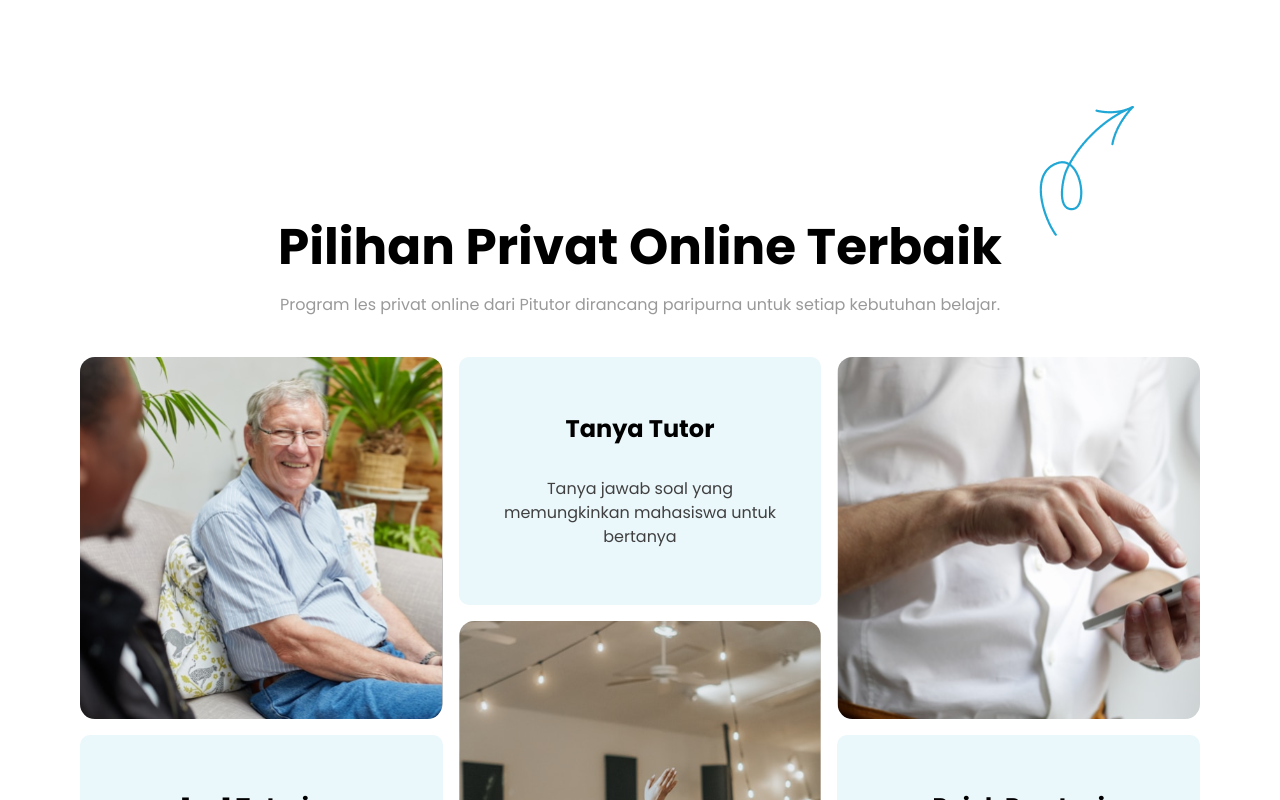
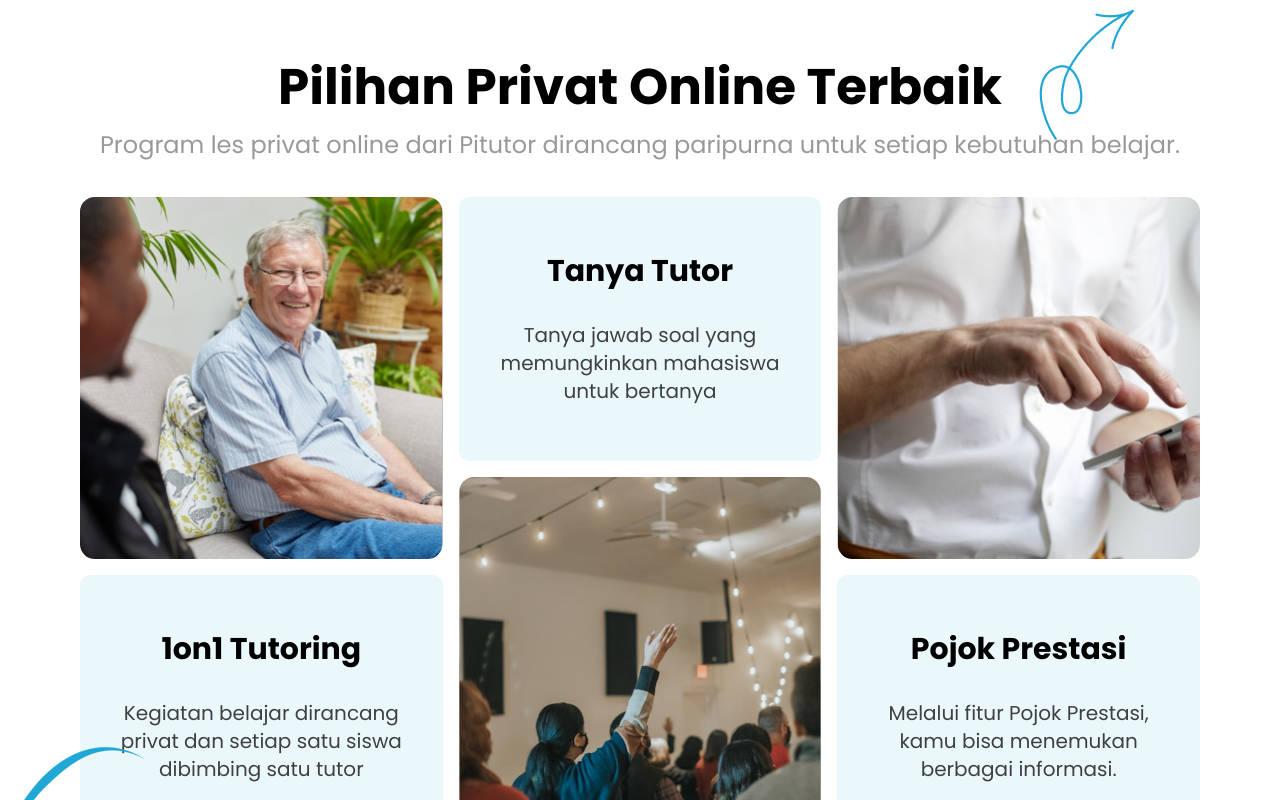
Before and after one commit to hafizzrn/Pitutor, a React (Vite) app: page / in a window 1280 px wide. Shown: the part 3540-4340 px from the top of the page. Built offline with nearby package versions, Linux system fonts and the light colour scheme.

Commit message:
fix: fix some styles

```diff
--- a/src/pages/home/partials/Service.tsx
+++ b/src/pages/home/partials/Service.tsx
@@ -7,40 +7,57 @@ import assets2 from "./../../../assets/service-bottom.png";
 const Service = () => {
   return (
     <section className="py-24 relative flex flex-col gap-10 md:gap--2">
-      <section className="pb-40 container relative">
-        <img src={assets1} alt="" className="absolute top-24 right-32" />
+      <section className=" container relative">
+        <img src={assets1} alt="" className="absolute top-0 right-32" />
       </section>
       <div className="text-center flex flex-col items-center gap-2">
-        <h1 className="text-[24px] md:text-[50px] font-bold">Pilihan Privat Online Terbaik</h1>
-        <p className="text-base text-[18px] text-[#00000066]">Program les privat online dari Pitutor dirancang paripurna untuk setiap kebutuhan belajar.</p>
+        <h1 className="text-[24px] md:text-[50px] font-bold">
+          Pilihan Privat Online Terbaik
+        </h1>
+        <p className="text-base text-[18px] md:text-[24px] text-[#00000066]">
+          Program les privat online dari Pitutor dirancang paripurna untuk
+          setiap kebutuhan belajar.
+        </p>
       </div>
       <div className="grid container grid-cols-1 lg:grid-cols-2 xl:grid-cols-3 gap-4">
         <div>
           <img src={pic1} alt="" className="mb-4 w-full" />
           <div className="rounded-[10px] bg-[#EAF7FB] px-6 md:px-8 py-10 md:py-14 flex flex-col gap-5 md:gap-8 items-center text-center">
-            <span className="text-lg md:text-2xl text-black font-bold">1on1 Tutoring</span>
-            <p className="text-base text-[16px] text-[#404040]">Kegiatan belajar dirancang privat dan setiap satu siswa dibimbing satu tutor</p>
+            <span className="text-lg md:text-3xl text-black font-bold">
+              1on1 Tutoring
+            </span>
+            <p className="text-base text-xl text-[#404040]">
+              Kegiatan belajar dirancang privat dan setiap satu siswa dibimbing
+              satu tutor
+            </p>
           </div>
         </div>
         <div>
           <div className="rounded-[10px] bg-[#EAF7FB] px-6 md:px-8 py-10 md:py-14 flex flex-col gap-5 md:gap-8 items-center text-center">
-            <span className="text-lg md:text-2xl text-black font-bold">Tanya Tutor</span>
-            <p className="text-base text-[16px] text-[#404040]">Tanya jawab soal yang memungkinkan mahasiswa untuk bertanya</p>
+            <span className="text-lg md:text-3xl text-black font-bold">
+              Tanya Tutor
+            </span>
+            <p className="text-base text-xl text-[#404040]">
+              Tanya jawab soal yang memungkinkan mahasiswa untuk bertanya
+            </p>
           </div>
           <img src={pic2} alt="" className="mt-4 w-full" />
         </div>
         <div>
           <img src={pic3} alt="" className="mb-4 w-full" />
           <div className="rounded-[10px] bg-[#EAF7FB] px-6 md:px-8 py-10 md:py-14 flex flex-col gap-5 md:gap-8 items-center text-center">
-            <span className="text-lg md:text-2xl text-black font-bold">Pojok Prestasi</span>
-            <p className="text-base text-[16px] text-[#404040]">Melalui fitur Pojok Prestasi,
-              <br />kamu bisa menemukan berbagai informasi.</p>
+            <span className="text-lg md:text-3xl text-black font-bold">
+              Pojok Prestasi
+            </span>
+            <p className="text-base text-xl text-[#404040]">
+              Melalui fitur Pojok Prestasi,
+              <br />
+              kamu bisa menemukan berbagai informasi.
+            </p>
           </div>
         </div>
       </div>
-      <section className="pb-40 relative">
-        <img src={assets2} alt="" className="absolute bottom-14" />
-      </section>
+      <img src={assets2} alt="" className="absolute -bottom-14" />
     </section>
   );
 };
```
